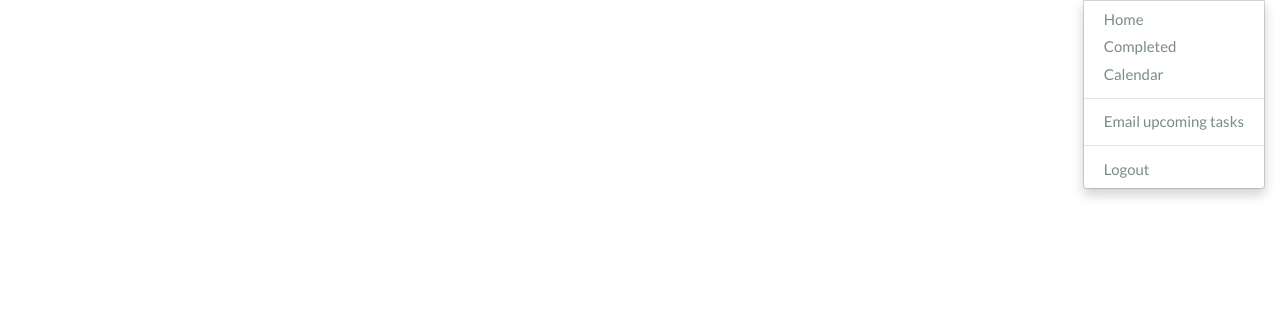
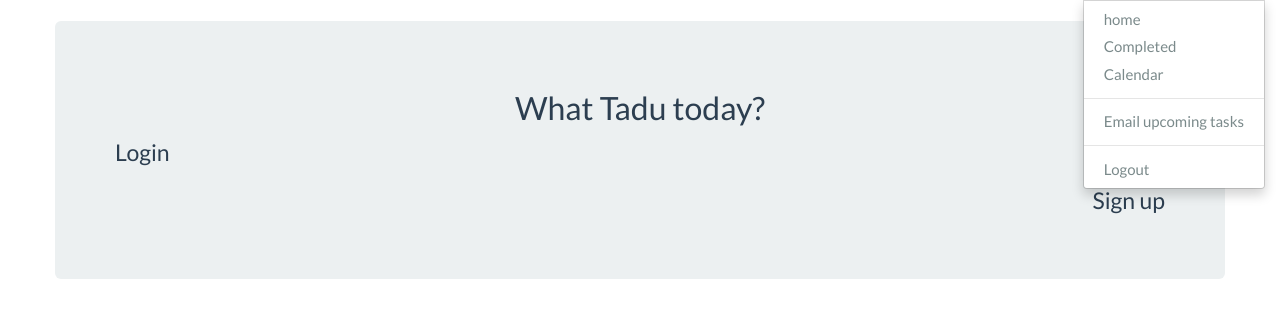
Before and after one commit to poundcakejumpsuit/django-examples, a Django app: page /tadu_server/ in a window 1280 px wide, after a click on "Account". Shown: the part 60-378 px from the top of the page. Run offline with Django 3.2, Linux system fonts and the light colour scheme; some libraries are stand-ins or nearby versions.

Commit message:
finishing bootstrap stuff for landing page

```diff
--- a/tadu/tadu_server/templates/base.html
+++ b/tadu/tadu_server/templates/base.html
@@ -5,7 +5,7 @@
     <head>
         <meta charset="utf-8">
             <meta name="viewport" content="width=device-width, initial-scale=1.0">
-                <title>Auth Demo</title>
+                <title>Tadu</title>
                 <!-- Core CSS - Include with every page -->
                 <link href="{% static 'css/bootstrap.min.css' %}" rel="stylesheet">
                 </head>
@@ -29,7 +29,8 @@
                                         </a>
                                         <ul class="dropdown-menu" role="menu">
                                             <li>
-                                                <a href="/home">Home</a>
+                                                <a href="{% url 'tadu_server:home' %}">home</a>
+
                                             </li>
                                             <li>
                                                 <a href="#">Completed</a>
--- a/tadu/tadu_server/templates/index.html
+++ b/tadu/tadu_server/templates/index.html
@@ -1,3 +1,15 @@
 {% extends 'base.html' %}
 
-WHAT TADU...
+{% block content %}
+
+<div class="container">
+    <div class="row">
+        <div class="jumbotron jumbotron-fluid">
+            <h2 class="text-center">What Tadu today?</h2>
+            <p>Login</p>
+            <p class="text-right">Sign up</p>
+        </div>
+    </div>
+</div>
+
+{% endblock %}
--- a/tadu/tadu_server/urls.py
+++ b/tadu/tadu_server/urls.py
@@ -7,4 +7,5 @@ from django.views.decorators.cache import cache_control
 app_name = 'tadu_server'
 urlpatterns = [
     path('', views.index, name='index'),
+    path('home/', views.home, name='home'),
 ]
--- a/tadu/tadu_server/views.py
+++ b/tadu/tadu_server/views.py
@@ -8,3 +8,7 @@ from django.contrib.auth.decorators import login_required
 
 def index(request):
     return render(request, 'index.html')
+
+# @login_required(login_url="login/")
+def home(request):
+    return render(request, 'home.html')
```
Also changed, not shown: tadu/tadu_server/templates/home.html (added, +13 -0 lines).
